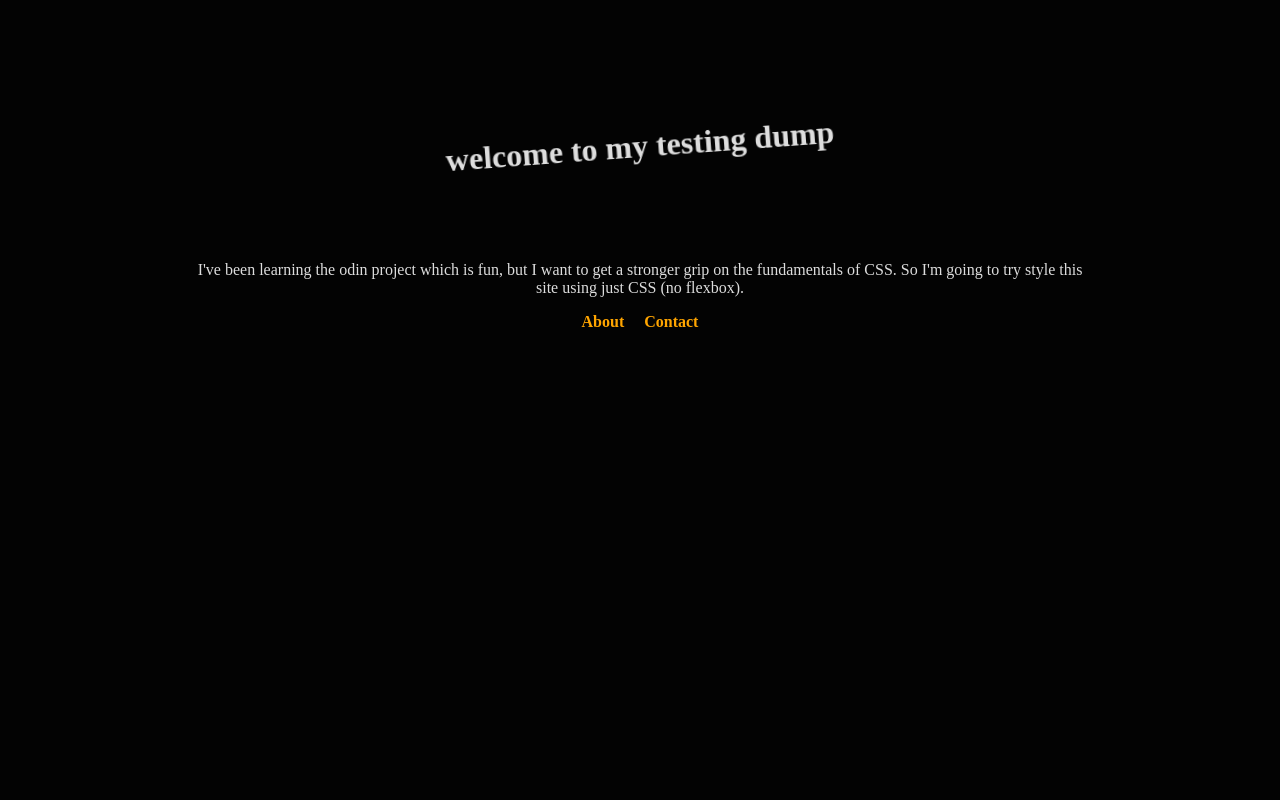
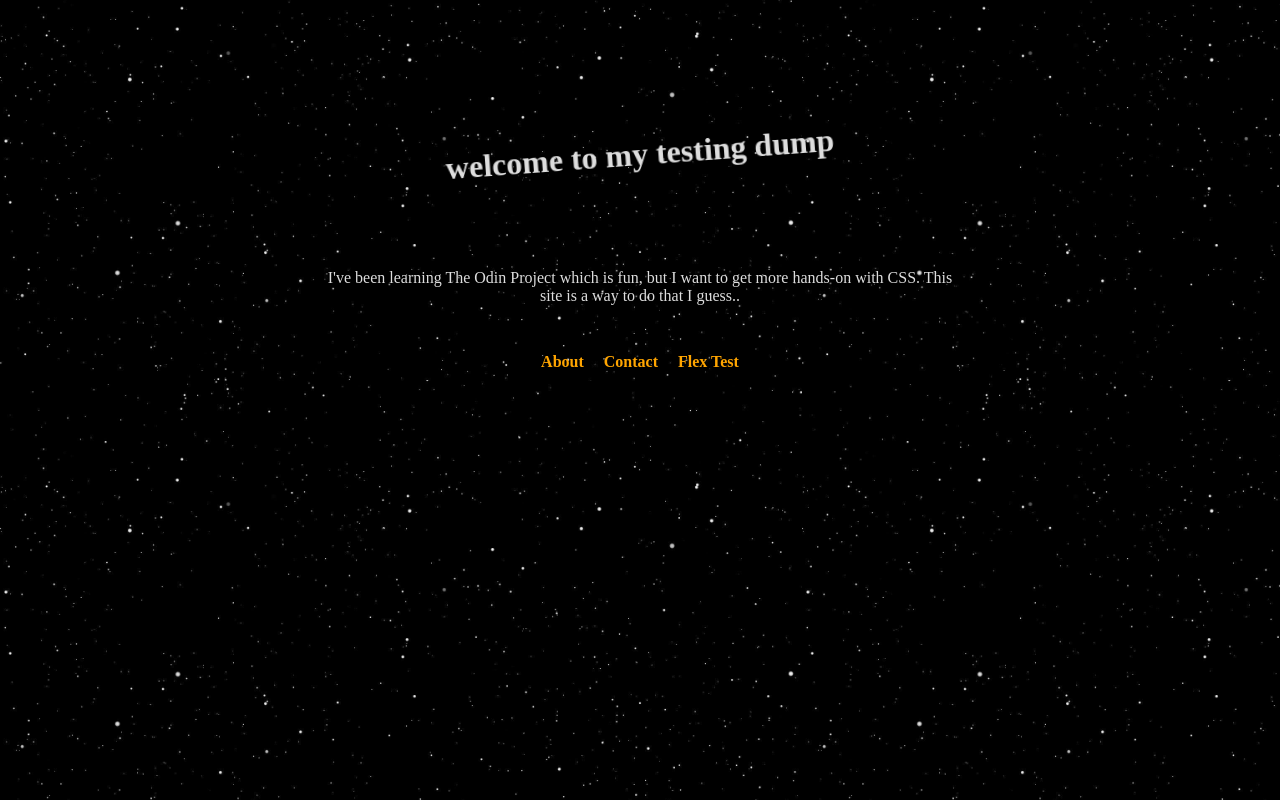
Before and after one commit to 08jack/CSS-playground, a plain HTML site: page index.html in a window 1280 px wide. Drawn offline with Linux system fonts and the light colour scheme.

Commit message:
add background and drop-shadow to text

```diff
--- a/index.html
+++ b/index.html
@@ -7,10 +7,15 @@
 	</head>
 
 	<body>
-		<h1 class="rotate">welcome to my testing dump</h1>
-		<p>I've been learning the odin project which is fun, but I want to get a stronger grip on the fundamentals of CSS. So I'm going to try style this site using just CSS (no flexbox).</p>
+		<div class="bg"></div>
 
-		<a href="about.html">About</a>
-		<a href="contact.html">Contact</a>
+		<div class="content">
+			<h1 class="rotate">welcome to my testing dump</h1>
+			<p>I've been learning The Odin Project which is fun, but I want to get more hands-on with CSS. This site is a way to do that I guess..</p>
+
+			<a href="about.html">About</a>
+			<a href="contact.html">Contact</a>
+			<a href="flex.html">Flex Test</a>
+		</div>
 	</body>
 </html>
--- a/style.css
+++ b/style.css
@@ -1,26 +1,36 @@
+* {
+	box-sizing: border-box;
+}
+
+html {
+	background-image: url('./images/bg.jpg');
+	background-size: contain;
+}
+
 h1 {
 	padding: 80px;
 	margin: 8px;
 }
 
-body {
+.content {
 	margin: 0px auto;
 	padding: 40px;
 	text-align: center;
 
-	background-color: rgb(3, 3, 3);
+	color: rgb(221, 221, 221);
 
-	color: rgb(221, 221, 221);
+	/* this is needed or the background will be offset by a few pixels at the top */
+	filter: drop-shadow(5px 5px 1px black);
 }
 
 p {
 	margin: 16px auto;
-	width: 900px;
+	width: 650px;
 }
 
 a {
 	display: inline-block;
-	margin: auto 8px;
+	margin: 32px 8px;
 
 	color: orange;
 	text-decoration: none;
```
Also changed, not shown: flex.html (added), images/bg.jpg (added).
